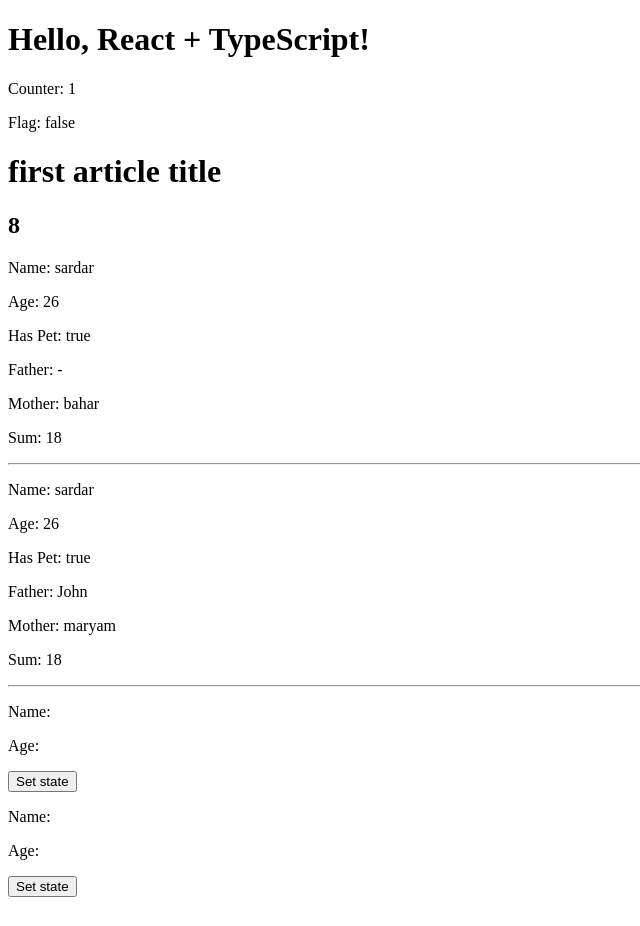
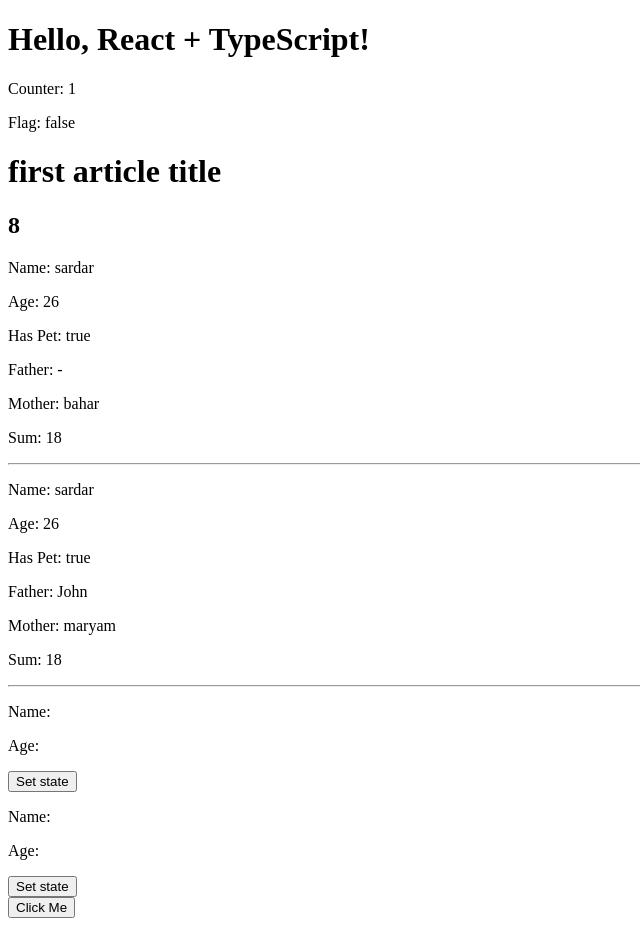
Before and after one commit to sardarbalnour/typescript-tutorial, a React (Vite) app: page / in a window 1280 px wide. Shown: the whole page, without its empty margins (0-640 px from the left). Before the commit the page ends 905 px from the top, so only its background shows below. Built offline with nearby package versions, Linux system fonts and the light colour scheme.

Commit message:
ComponentProps

```diff
--- /dev/null
+++ b/src/components/Button.tsx
@@ -0,0 +1,11 @@
+import type { ComponentProps } from "react";
+
+type Button = ComponentProps<"button"> & {
+  buttonTitle?: string;
+};
+
+function Button({ type, buttonTitle }: Button) {
+  return <button type={type}>{buttonTitle || "click"}</button>;
+}
+
+export default Button;
--- a/src/main.tsx
+++ b/src/main.tsx
@@ -3,11 +3,13 @@
 import App from "./App.tsx";
 import Function from "./components/Function.tsx";
 import State from "./components/State.tsx";
+import Button from "./components/Button.tsx";
 
 createRoot(document.getElementById("root")!).render(
   <StrictMode>
     <App />
     <Function />
     <State />
+    <Button type="button" buttonTitle="Click Me" />
   </StrictMode>
 );
```
